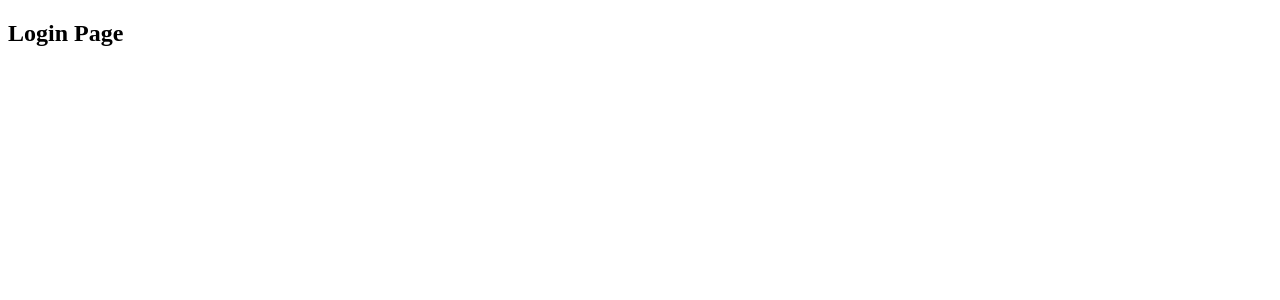
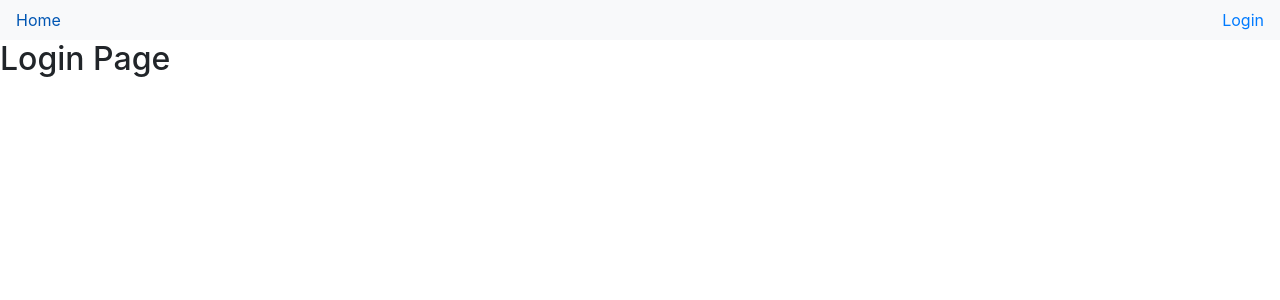
Before and after one commit to Imersad/React-Next.js-Firebase-Node.js-MongoDB-Login-Register-System, a Next.js app: page /login in a window 1280 px wide. Shown: the top 300 px of the page. Built offline with nearby package versions, Linux system fonts and the light colour scheme.

Commit message:
Add _app page file

```diff
--- /dev/null
+++ b/pages/_app.js
@@ -0,0 +1,14 @@
+import React from 'react';
+import Nav from '../components/Nav';
+
+// pages/_app.js
+import 'bootstrap/dist/css/bootstrap.css'
+
+export default function MyApp({ Component, pageProps }) {
+  return (
+    <>
+      <Nav />
+      <Component {...pageProps} />
+    </>
+  )
+}
```
